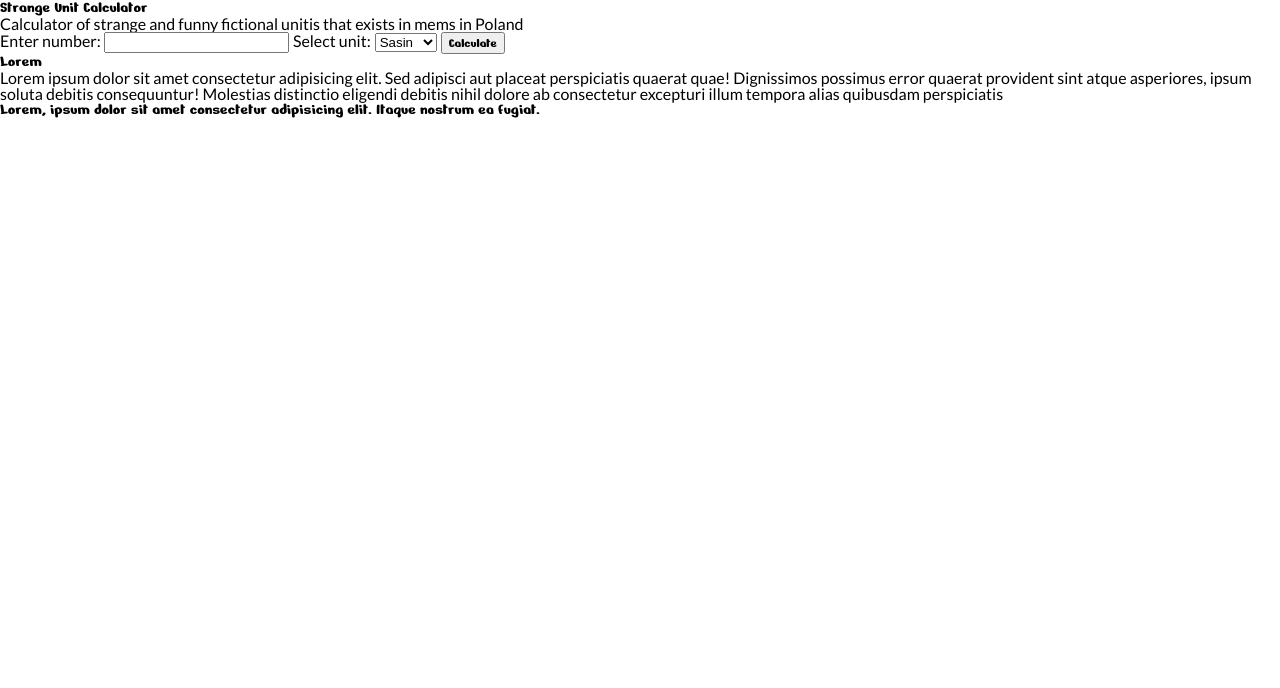
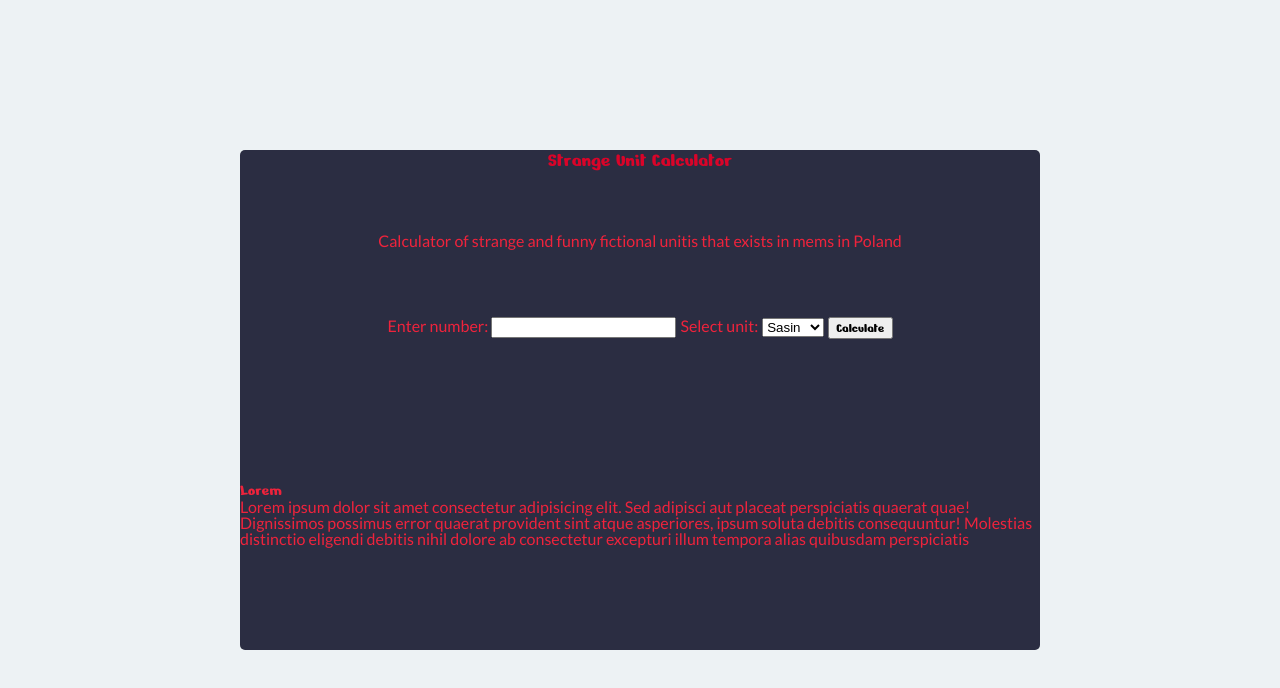
Before and after one commit to Gibon9/calcS, a plain HTML site: page index.html in a window 1280 px wide. Drawn offline with Linux system fonts and the light colour scheme.

Commit message:
add styles to main-content, and flex

```diff
--- a/index.html
+++ b/index.html
@@ -10,12 +10,14 @@
 
   <body>
     <main class="main-content">
-      <h1 class="title">Strange Unit Calculator</h1>
-      <p class="descrption--text">
-        Calculator of strange and funny fictional unitis that exists in mems in
-        Poland
-      </p>
-      <form action="">
+      <header class="header">
+        <h1 class="title">Strange Unit Calculator</h1>
+        <p class="descrption--text">
+          Calculator of strange and funny fictional unitis that exists in mems
+          in Poland
+        </p>
+      </header>
+      <form action="" class="input-form">
         <label for="number">Enter number: </label>
         <input type="number" class="" id="number" />
 
@@ -40,13 +42,13 @@
         </p>
       </section>
 
-      <section class="score">
+      <!-- <section class="score popup">
         <h2 class="score--text">
           Lorem, ipsum dolor sit amet consectetur adipisicing elit. Itaque
           nostrum ea fugiat.
         </h2>
       </section>
-    </main>
+    </main> -->
 
     <script src="./index.js"></script>
   </body>
--- a/styles/style.css
+++ b/styles/style.css
@@ -6,6 +6,19 @@
   --background-dark: #2b2d42;
   --text-light: #ef233c;
   --text-dark: #d90429;
+}
+
+* {
+  box-sizing: border-box;
+}
+
+body {
+  background-color: var(--body-color);
+  display: flex;
+  align-items: center;
+  justify-content: center;
+  width: 100vw;
+  height: 100vh;
 }
 
 .title,
@@ -20,3 +33,40 @@ label,
 option {
   font-family: 'Lato', sans-serif;
 }
+
+.main-content,
+.header {
+  display: flex;
+  flex-direction: column;
+  width: 100%;
+  height: 100%;
+  align-items: center;
+  align-content: space-around;
+}
+
+.main-content {
+  width: 800px;
+  height: 500px;
+  background-color: var(--background-dark);
+  border-radius: 5px;
+  color: var(--text-light);
+}
+
+.header,
+.input-form,
+.description,
+.title,
+.descrption--text {
+  flex: 1;
+}
+
+.title {
+  font-size: 20px;
+  color: var(--text-dark);
+}
+
+.input-form {
+}
+
+.description {
+}
```
